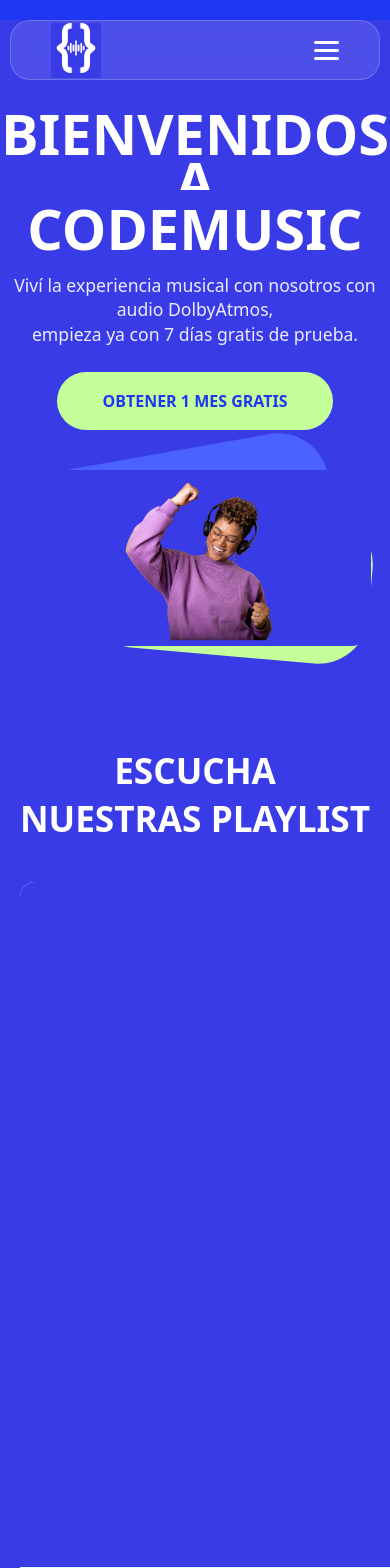
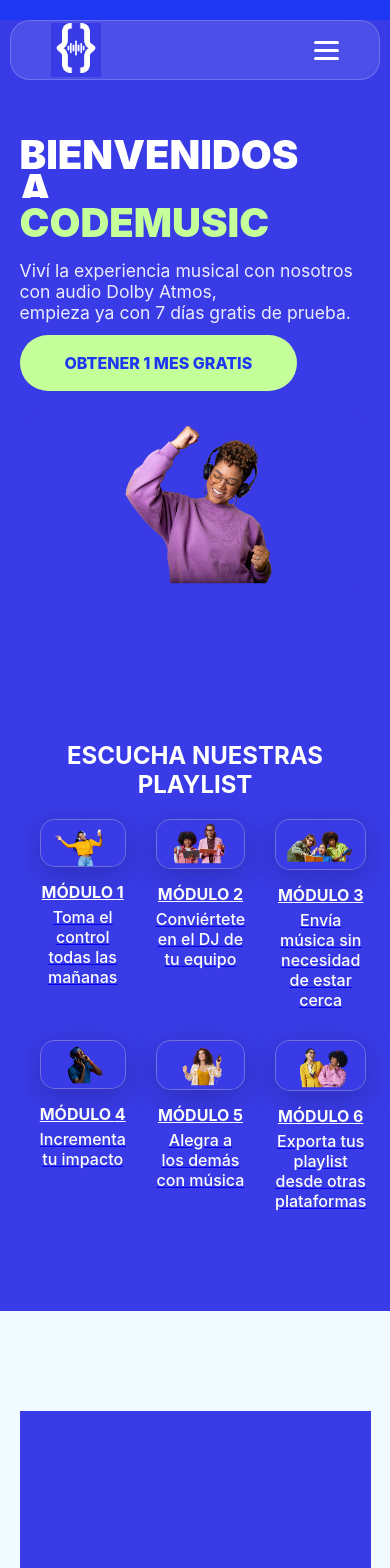
Before and after one commit to liamgalvan8/proyecto2-grupo4, a React (Vite) app: page /home in a window 390 px wide. Shown: the top 1568 px of the page. Built offline with nearby package versions, Linux system fonts and the light colour scheme.

Commit message:
mejora en planes

```diff
--- a/src/pages/home/home.css
+++ b/src/pages/home/home.css
@@ -1,4 +1,4 @@
-
+/* --- 🎨 VARIABLES Y CONFIGURACIÓN BASE --- */
 :root {
     --azul-main: #1e37f2;
     --verde-lima: #c4ff9a;
@@ -17,15 +17,12 @@
     box-sizing: border-box;
 }
 
+body {
+    font-family: 'Inter', sans-serif;
+    /* O la que estés usando */
+}
 
-/* nav, .navbar-container {
-    position: fixed;
-    top: 0;
-    width: 100%;
-    z-index: 1000;
-    background-color: var(--azul-main);
-} */
-
+/* --- 🏠 ESTRUCTURA PRINCIPAL --- */
 .home-main-wrapper {
     background-color: var(--azul-main);
     color: white;
@@ -35,11 +32,7 @@
     padding-top: 70px;
 }
 
-section {
-    scroll-margin-top: 80px;
-}
-
-
+/* --- ⚡ HERO SECTION --- */
 .home-container {
     width: 100%;
     min-height: 70vh;
@@ -54,6 +47,7 @@
     max-width: 1400px;
     width: 100%;
     display: flex;
+    flex-wrap: wrap;
     align-items: center;
     justify-content: space-between;
     gap: 40px;
@@ -66,13 +60,15 @@
     line-height: 0.85;
     text-transform: uppercase;
     margin-bottom: 20px;
-    color: white;
+}
+
+.brand-name {
+    color: var(--verde-lima);
 }
 
 .home-description {
     font-size: 1.1rem;
     margin-bottom: 30px;
-    line-height: 1.4;
     max-width: 500px;
     opacity: 0.9;
 }
@@ -84,81 +80,45 @@
     border-radius: 50px;
     font-weight: 800;
     text-decoration: none;
-    display: inline-block;
     transition: 0.3s;
-}
-
-.home-image-section {
-    flex: 1.2;
-    position: relative;
-    display: flex;
-    justify-content: center;
 }
 
 .home-img {
     width: 100%;
     max-width: 520px;
+    border-radius: 20px;
     z-index: 5;
-    position: relative;
-    border-radius: 20px;
-}
-
-
-.bg-shape {
-    position: absolute;
-    border-radius: 50px;
-}
-
-.shape-blue {
-    width: 85%;
-    height: 90%;
-    background: #4a62ff;
-    transform: rotate(-10deg);
-    top: -20px;
-    left: 5%;
-    z-index: 1;
-}
-
-.shape-green {
-    width: 80%;
-    height: 85%;
-    background: var(--verde-lima);
-    transform: rotate(5deg);
-    bottom: -10px;
-    right: 0;
-    z-index: 2;
 }
 
 
 .playlists-section {
     text-align: center;
-    padding: 60px 5%;
-}
-
-.playlists-main-title {
-    font-size: 2.2rem;
-    font-weight: 800;
-    margin-bottom: 40px;
-    color: white;
+    padding: 80px 5%;
 }
 
 .playlists-grid {
     display: grid;
     grid-template-columns: repeat(3, 1fr);
-    gap: 25px;
+    gap: 30px;
     max-width: 1200px;
     margin: 0 auto;
+    padding: 20px;
 }
 
-.playlist-link {
-    text-decoration: none;
-    color: inherit;
+
+.module-number {
+    color: white !important;
     display: block;
-    transition: transform 0.3s ease;
+    margin-top: 15px;
+    font-weight: 700;
+    text-decoration: underline;
 }
 
-.playlist-link:hover {
-    transform: translateY(-8px);
+
+.module-text {
+    color: white !important;
+    margin-top: 5px;
+    font-weight: 500;
 }
 
 .playlist-thumb {
@@ -166,27 +126,16 @@
     aspect-ratio: 16/9;
     border-radius: 15px;
     overflow: hidden;
-    background-color: white;
+    background: rgba(255, 248, 248, 0.1);
+    backdrop-filter: blur(8px);
+    border: 1px solid rgba(196, 186, 186, 0.3);
+    box-shadow: 0 8px 32px 0 rgba(0, 0, 0, 0.2);
 }
 
-.color-variant-1, .color-variant-5 { background-color: #e0faff; }
-.color-variant-2, .color-variant-6 { background-color: var(--verde-lima); }
-.color-variant-3, .color-variant-4 { background-color: #2b1185; }
-
-.module-number {
-    color: white;
-    text-decoration: underline;
-    font-weight: 700;
-    font-size: 0.8rem;
-    text-align: left;
-    display: block;
-    margin: 15px 0 5px 0;
-}
-
-.module-text {
-    color: white;
-    font-weight: 500;
-    text-align: left;
+.playlist-thumb img {
+    width: 100%;
+    height: 100%;
+    object-fit: cover;
 }
 
 
@@ -198,18 +147,38 @@
 }
 
 .features-content {
-    max-width: 1400px;
+    max-width: 1200px;
     margin: 0 auto;
     display: flex;
+    justify-content: space-between;
     align-items: center;
     gap: 60px;
 }
 
+.features-left {
+    flex: 1;
+    position: relative;
+}
+
+.watermark-container {
+    position: absolute;
+    top: -60px;
+    left: -30px;
+    z-index: 1;
+}
+
+.watermark-logo {
+    width: 350px;
+    opacity: 0.1;
+    animation: floatAnimation 6s ease-in-out infinite;
+}
+
 .feature-main-title {
-    font-size: 4rem;
-    color: #1e1b6b;
-    font-weight: 500;
+    font-size: clamp(2.5rem, 5vw, 4rem);
+    color: var(--azul-oscuro);
+    font-weight: 800;
     line-height: 1.1;
+    position: relative;
     z-index: 2;
 }
 
@@ -226,117 +195,182 @@
     gap: 40px;
 }
 
+.feature-header {
+    display: flex;
+    align-items: center;
+    gap: 15px;
+    color: var(--azul-oscuro);
+}
+
 .feature-item p {
-    color: #444;
-    padding-left: 50px;
+    color: #555;
+    padding-left: 40px;
     line-height: 1.6;
 }
 
+.features-right .feature-header h4 {
+    color: #ffffff !important;
+}
+
+.features-right .feature-icon {
+    color: #ffffff !important;
+}
+
+.features-right .feature-item p {
+    color: #ffffff !important;
+    opacity: 0.9;
+}
 
 .plans-section {
+    padding: 80px 5%;
     text-align: center;
-    padding: 80px 5%;
+    background-color: var(--azul-main);
+
+.plans-main-title {
+    font-size: 2.5rem;
+    color: white;
+    margin-bottom: 50px;
+    text-transform: uppercase;
 }
 
+
 .plans-grid {
-    display: grid;
-    grid-template-columns: repeat(3, 1fr);
+    display: flex;
+    flex-direction: row;
+    justify-content: center;
+    align-items: stretch;
     gap: 25px;
-    max-width: 1200px;
+    flex-wrap: wrap;
+    max-width: 1300px;
     margin: 0 auto;
 }
 
+
 .plan-card {
+    flex: 1;
+    min-width: 300px;
+    max-width: 400px;
     background: rgba(255, 255, 255, 0.05);
+    padding: 20px;
     border-radius: 25px;
-    padding: 25px;
-    border: 1px solid rgba(255, 255, 255, 0.1);
+    display: flex;
+    flex-direction: column;
 }
+
+.plan-name {
+    color: var(--verde-lima);
+    font-size: 1.2rem;
+    margin-bottom: 20px;
+    text-align: left;
+}
+
 
 .plan-visual {
     width: 100%;
+    aspect-ratio: 4 / 3;
     border-radius: 20px;
     overflow: hidden;
-    aspect-ratio: 4/3;
+    position: relative;
+    margin-bottom: 25px;
     display: flex;
     flex-direction: column;
     justify-content: flex-end;
-    position: relative;
 }
 
-.variant-free { background-color: #e0faff; }
-.variant-standard { background-color: var(--verde-lima); }
-.variant-ultra { background-color: #4a62ff; }
+
+.variant-free { background-color: #f8f9fb; }
+.variant-standard { background-color: #ede5e5; }
+.variant-ultra { background-color: #e9e8ec; }
+
+.plan-img {
+    position: absolute;
+    top: 0;
+    left: 0;
+    width: 100%;
+    height: 100%;
+    object-fit: contain;
+    z-index: 1;
+}
+
 
 .plan-price-bar {
-    background: rgba(11, 23, 97, 0.9);
-    padding: 15px 20px;
+    position: relative;
+    z-index: 2;
+    padding: 15px;
     display: flex;
     justify-content: space-between;
     align-items: center;
-    color: white;
+    backdrop-filter: blur(5px);
 }
+
+.price-info {
+    display: flex;
+    flex-direction: column;
+    text-align: left;
+}
+
+.promo { font-size: 0.8rem; color: var(--verde-lima); }
+.subtext { font-size: 0.7rem; color: #ccc; }
 
 .btn-subscribe {
     background: var(--verde-lima);
     color: var(--azul-oscuro);
-    padding: 8px 20px;
-    border-radius: 50px;
-    font-weight: 800;
+    padding: 8px 15px;
+    border-radius: 20px;
     text-decoration: none;
+    font-weight: bold;
     font-size: 0.8rem;
 }
 
 
-.support-container {
-    max-width: 1200px;
-    margin: 0 auto;
-    display: flex;
-    align-items: center;
-    gap: 40px;
-    padding: 60px 0 80px 0;
+.plan-features {
+    list-style: none;
+    padding: 0;
+    margin: 0;
+    text-align: left;
 }
 
-.support-man-img {
-    width: 100%;
-    max-width: 400px;
-    border-radius: 20px;
-}
-
-.support-email-btn {
-    background-color: var(--verde-lima);
-    color: var(--azul-main);
-    padding: 15px 40px;
-    border-radius: 50px;
-    font-weight: 800;
-    text-decoration: none;
-    display: inline-block;
+.plan-features li {
+    color: white;
+    font-size: 0.9rem;
+    margin-bottom: 12px;
+    display: flex;
+    align-items: flex-start;
 }
 
 
-@media (max-width: 1024px) {
-    .home-content, .features-content, .support-container {
+
+@media (max-width: 992px) {
+
+    .home-content,
+    .features-content {
         flex-direction: column;
         text-align: center;
     }
 
-    .home-description { margin: 0 auto 25px auto; }
-
-    .playlists-grid {
-        grid-template-columns: repeat(2, 1fr);
+    .feature-header {
+        justify-content: center;
     }
 
-    .plans-grid {
-        grid-template-columns: 1fr;
-        max-width: 400px;
-        margin: 0 auto;
+    .feature-item p {
+        padding-left: 0;
     }
 
-    .home-title { font-size: 3.5rem; }
+    .watermark-container {
+        position: relative;
+        top: 0;
+        margin-bottom: -100px;
+    }
 }
 
-@media (max-width: 768px) {
-    .playlists-grid {
-        grid-template-columns: 1fr;
+@keyframes floatAnimation {
+
+    0%,
+    100% {
+        transform: translateY(0);
+    }
+
+    50% {
+        transform: translateY(-20px);
     }
 }
--- a/src/pages/home/home.jsx
+++ b/src/pages/home/home.jsx
@@ -1,24 +1,23 @@
 import { Link } from 'react-router-dom';
 import './home.css';
 
-
 import girlImage from '../../assets/images/12.png';
-import foto1 from '../../assets/images/8.png'
-import foto2 from '../../assets/images/7.png'
-import foto3 from '../../assets/images/6.png'
-import foto4 from '../../assets/images/9.png'
-import foto5 from '../../assets/images/10.png'
-import foto6 from '../../assets/images/11.png'
+import foto1 from '../../assets/images/5.png';
+import foto2 from '../../assets/images/6.png';
+import foto3 from '../../assets/images/7.png';
+import foto4 from '../../assets/images/8.png';
+import foto5 from '../../assets/images/9.png';
+import foto6 from '../../assets/images/10.png';
 import logoMarcaAgua from '../../assets/images/codemusic.png';
 
 const Home = () => {
     const playlists = [
         { id: 1, title: "Toma el control todas las mañanas", img: foto1 },
-        { id: 2, title: "Conviértete en el DJ de tu equipo", img: foto2},
-        { id: 3, title: "Envia musica sin necesidad de estar cerca", img: foto3 },
+        { id: 2, title: "Conviértete en el DJ de tu equipo", img: foto2 },
+        { id: 3, title: "Envía música sin necesidad de estar cerca", img: foto3 },
         { id: 4, title: "Incrementa tu impacto", img: foto4 },
-        { id: 5, title: "Alegra a los demas con musica", img: foto5 },
-        { id: 6, title: "exporta tus playlist desde otras plataformas", img: foto6 },
+        { id: 5, title: "Alegra a los demás con música", img: foto5 },
+        { id: 6, title: "Exporta tus playlist desde otras plataformas", img: foto6 },
     ];
 
     return (
@@ -30,7 +29,7 @@
                     <div className="home-text-section">
                         <h1 className="home-title">BIENVENIDOS <br /> A <br /><span className="brand-name">CODEMUSIC</span></h1>
                         <p className="home-description">
-                            Viví la experiencia musical con nosotros con audio DolbyAtmos, <br />
+                            Viví la experiencia musical con nosotros con audio Dolby Atmos, <br />
                             empieza ya con 7 días gratis de prueba.
                         </p>
                         <Link to="/404" className="home-btn-primary">OBTENER 1 MES GRATIS</Link>
@@ -38,7 +37,7 @@
                     <div className="home-image-section">
                         <div className="bg-shape shape-blue"></div>
                         <div className="bg-shape shape-green"></div>
-                        <img src={girlImage} alt="Chica música" className="home-img" />
+                        <img src={girlImage} alt="Chica escuchando música" className="home-img" />
                     </div>
                 </div>
             </section>
@@ -63,11 +62,11 @@
                 </div>
             </section>
 
-            {/* SECCIÓN 3: POR QUÉ ESCUCHAR (FEATURES) */}
+
             <section className="features-section" id="nosotros">
                 <div className="features-content">
                     <div className="features-left">
-                        <img src={logoMarcaAgua} alt="" className="watermark-logo" />
+                        <img src={logoMarcaAgua} alt="Marca de agua CodeMusic" className="watermark-logo" />
                         <h2 className="feature-main-title">porque <br /><span className="highlight">escuchar</span> en <br />codemusic</h2>
                     </div>
                     <div className="features-right">
@@ -77,7 +76,7 @@
                         </div>
                         <div className="feature-item">
                             <div className="feature-header"><span className="feature-icon">↗</span><h4>CONTAMOS CON AUDIO ESPACIAL</h4></div>
-                            <p>Contamos con el audio dolby atmos para un sonido envolvente y espacial...</p>
+                            <p>Contamos con el audio Dolby Atmos para un sonido envolvente y espacial...</p>
                         </div>
                         <div className="feature-item">
                             <div className="feature-header"><span className="feature-icon">↗</span><h4>SÉ TU MISMO EL DUEÑO</h4></div>
@@ -87,11 +86,10 @@
                 </div>
             </section>
 
-            {/* SECCIÓN 4: PLANES */}
             <section className="plans-section" id="planes">
                 <h2 className="plans-main-title">NUESTROS PLANES</h2>
                 <div className="plans-grid">
-                    {/* Plan Free */}
+
                     <div className="plan-card">
                         <h3 className="plan-name">PLAN FREE</h3>
                         <div className="plan-visual variant-free">
@@ -107,7 +105,7 @@
                         </ul>
                     </div>
 
-                    {/* Plan Estándar */}
+
                     <div className="plan-card">
                         <h3 className="plan-name">PLAN ESTANDAR</h3>
                         <div className="plan-visual variant-standard">
@@ -126,7 +124,7 @@
                         </ul>
                     </div>
 
-                    {/* Plan Ultra */}
+
                     <div className="plan-card">
                         <h3 className="plan-name">PLAN ULTRA</h3>
                         <div className="plan-visual variant-ultra">
@@ -147,12 +145,13 @@
                 </div>
             </section>
 
+
             <section className="support-section" id="contacto">
                 <div className="support-container">
                     <div className="support-content">
-                        <h2 className="support-main-title">¡Estamos emocionados de que elijas a codemusic!</h2>
+                        <h2 className="support-main-title">¡Estamos emocionados de que elijas a CodeMusic!</h2>
                         <div className="support-info-box">
-                            <p className="support-text-label">PARA CUALQUIER PREGUNTA SOBRE LA PLATAFORMA. COMUNICATE AL SOPORTE</p>
+                            <p className="support-text-label">PARA CUALQUIER PREGUNTA SOBRE LA PLATAFORMA, COMUNICATE AL SOPORTE</p>
                             <a href="mailto:SOPORT@CODEMUSIC.COM" className="support-email-btn">SOPORT@CODEMUSIC.COM</a>
                         </div>
                         <div className="support-legal-info">
```
